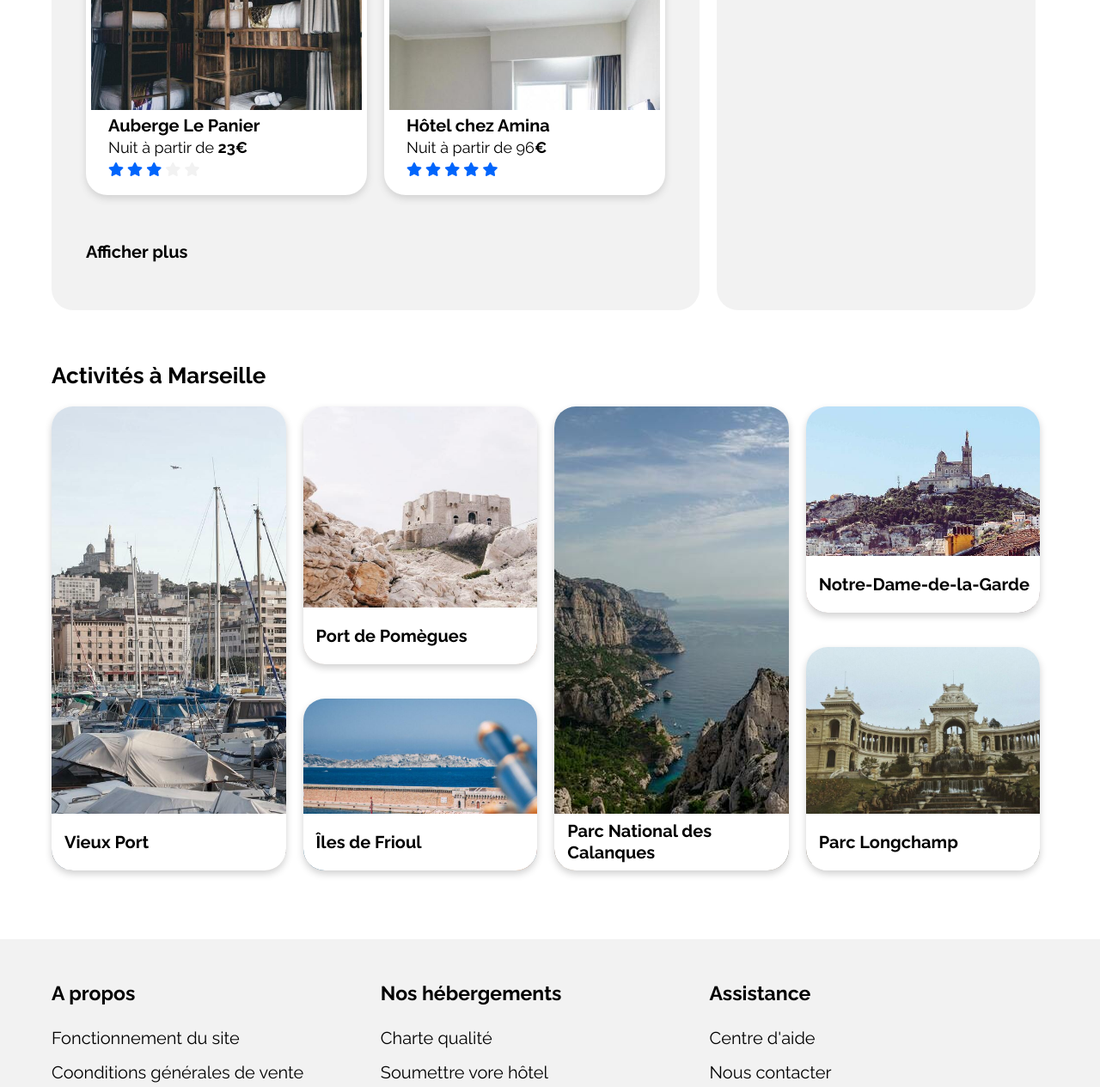
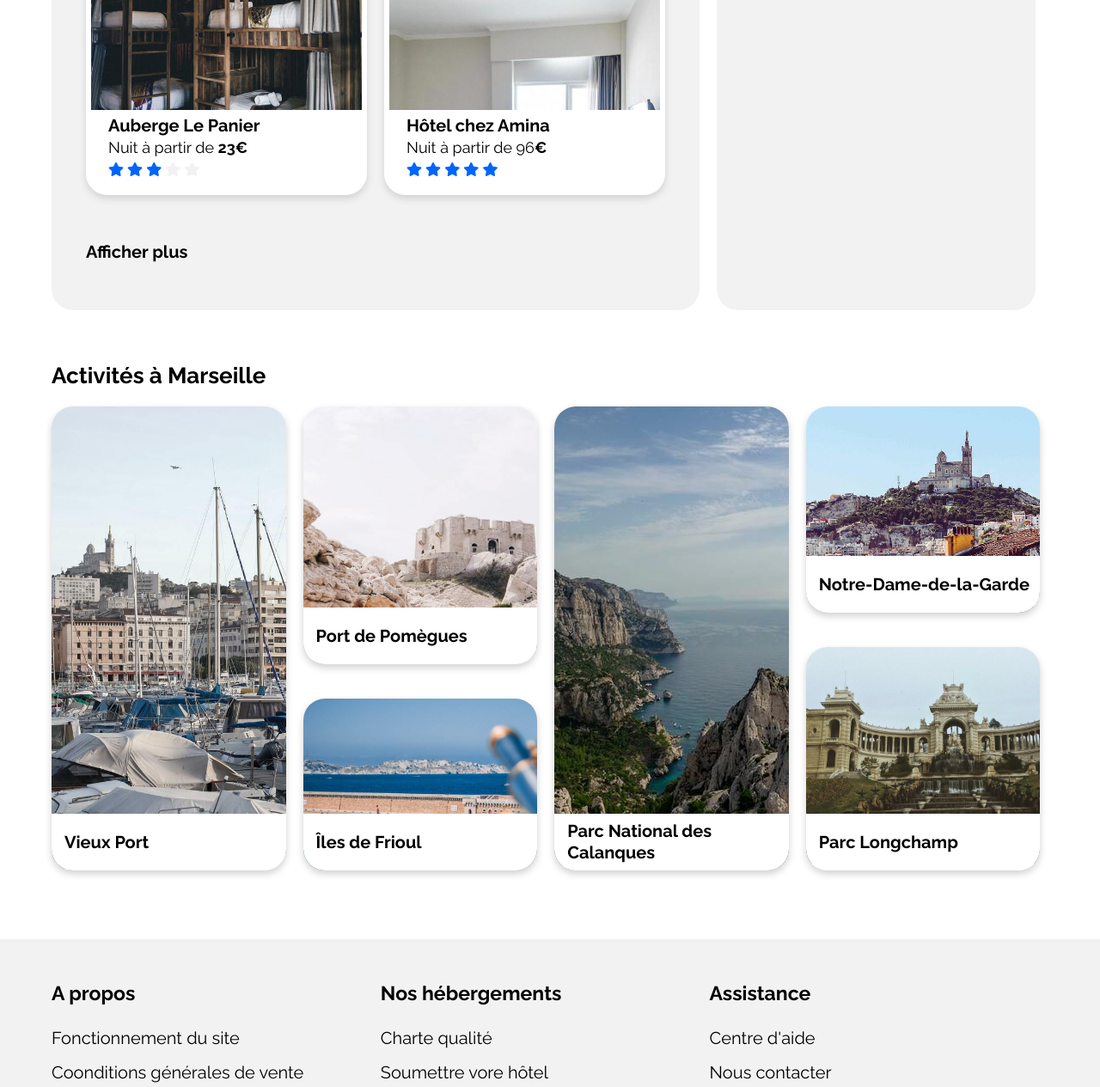
Before and after one commit to celineDev/booki, a plain HTML site: page index.html in a window 1280 px wide. Shown: the part 1360-2625 px from the top of the page at 86% size. Drawn offline with Linux system fonts and the light colour scheme.

Commit message:
correct bug

```diff
--- a/css/activity.css
+++ b/css/activity.css
@@ -71,14 +71,14 @@
 
 .i2 img {
   position: relative;
-  height: 600px;
+  height: 665px;
   top: -173px;
   left: -23px;
 }
 
 .i3 img {
   position: relative;
-  height: 300px;
+  height: 316px;
   top: -64px;
   left: -55px;
 }
```
